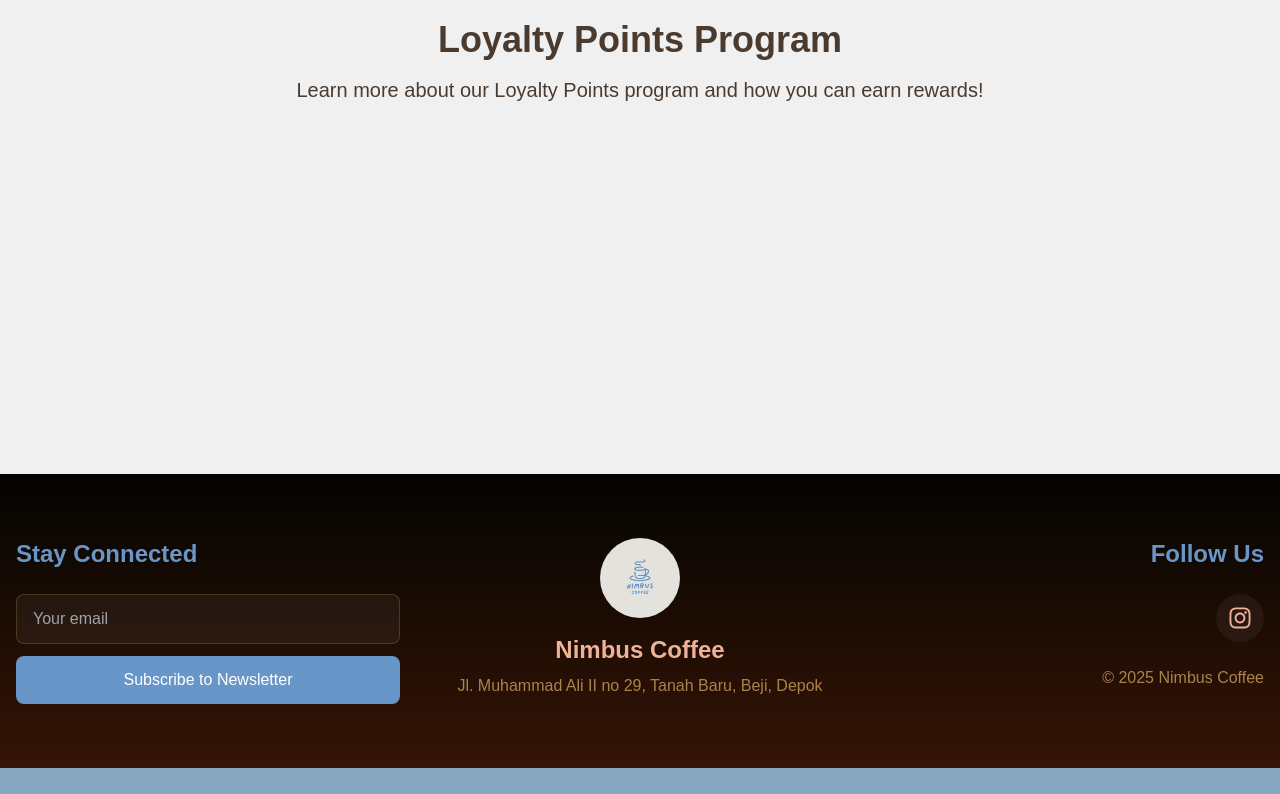
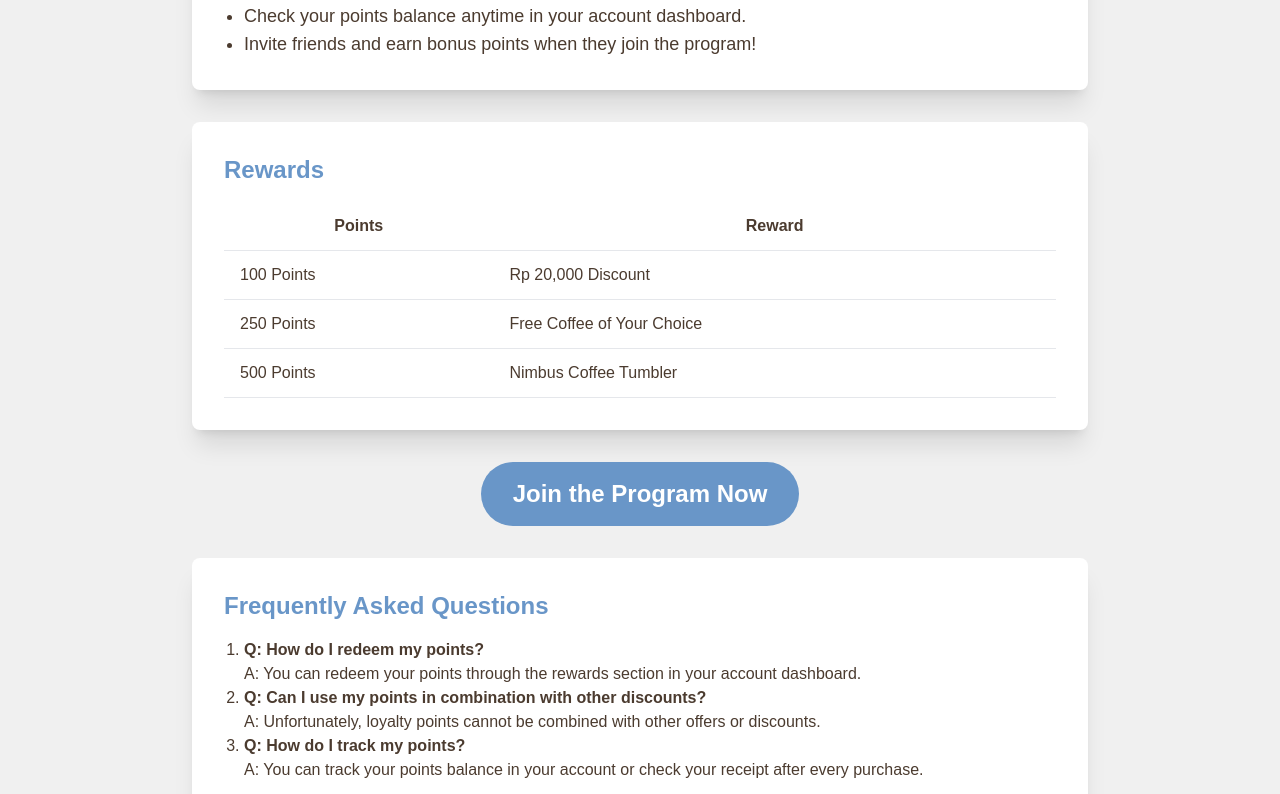
Before and after one commit to muhammadadmiral/nimbus-coffee-reborn, a React (Vite) app: page /loyalty-points in a window 1280 px wide. Shown: the part 326-1120 px from the top of the page. Before the commit the page ends 1094 px from the top, so only its background shows below. Built offline with nearby package versions, Linux system fonts and the light colour scheme.

Commit message:
feat: add the loyalty points pages

```diff
--- a/src/pages/LoyaltyPoints.jsx
+++ b/src/pages/LoyaltyPoints.jsx
@@ -1,13 +1,102 @@
 import React from "react";
+import { motion } from "framer-motion";
 
 const LoyaltyPoints = () => {
   return (
     <div className="min-h-screen flex flex-col justify-center items-center bg-[#f0f0f0] p-10">
-      <h1 className="text-4xl font-bold mb-4">Loyalty Points Program</h1>
-      <p className="text-xl mb-6">
+      <motion.h1
+        className="text-4xl font-bold text-[#6996c8] mb-4"
+        initial={{ opacity: 0 }}
+        animate={{ opacity: 1 }}
+        transition={{ duration: 1 }}
+      >
+        Loyalty Points Program
+      </motion.h1>
+
+      <motion.p
+        className="text-xl mb-6 text-center text-[#4B3B2F]"
+        initial={{ opacity: 0 }}
+        animate={{ opacity: 1 }}
+        transition={{ duration: 1, delay: 0.5 }}
+      >
         Learn more about our Loyalty Points program and how you can earn rewards!
-      </p>
-      {/* Add details about the loyalty program */}
+      </motion.p>
+
+      {/* Loyalty Points Info Section */}
+      <div className="bg-white p-8 rounded-lg shadow-xl mb-8 max-w-4xl w-full">
+        <h2 className="text-2xl font-semibold text-[#6996c8] mb-4">
+          How It Works
+        </h2>
+        <p className="text-lg text-[#4B3B2F] mb-4">
+          Earn loyalty points with every purchase! Here's how it works:
+        </p>
+        <ul className="list-disc pl-5 text-[#4B3B2F] text-lg">
+          <li>Earn 1 point for every Rp 10,000 spent at Nimbus Coffee.</li>
+          <li>Redeem your points for exciting rewards like discounts and freebies.</li>
+          <li>Check your points balance anytime in your account dashboard.</li>
+          <li>Invite friends and earn bonus points when they join the program!</li>
+        </ul>
+      </div>
+
+      {/* Rewards Table */}
+      <motion.div
+        className="bg-white p-8 rounded-lg shadow-xl mb-8 max-w-4xl w-full"
+        initial={{ opacity: 0 }}
+        animate={{ opacity: 1 }}
+        transition={{ duration: 1, delay: 1 }}
+      >
+        <h2 className="text-2xl font-semibold text-[#6996c8] mb-4">Rewards</h2>
+        <table className="min-w-full table-auto text-[#4B3B2F]">
+          <thead>
+            <tr>
+              <th className="py-3 px-4 border-b">Points</th>
+              <th className="py-3 px-4 border-b">Reward</th>
+            </tr>
+          </thead>
+          <tbody>
+            <tr>
+              <td className="py-3 px-4 border-b">100 Points</td>
+              <td className="py-3 px-4 border-b">Rp 20,000 Discount</td>
+            </tr>
+            <tr>
+              <td className="py-3 px-4 border-b">250 Points</td>
+              <td className="py-3 px-4 border-b">Free Coffee of Your Choice</td>
+            </tr>
+            <tr>
+              <td className="py-3 px-4 border-b">500 Points</td>
+              <td className="py-3 px-4 border-b">Nimbus Coffee Tumbler</td>
+            </tr>
+          </tbody>
+        </table>
+      </motion.div>
+
+      {/* Join Program Button */}
+      <motion.div
+        className="bg-[#6996c8] text-white py-4 px-8 rounded-full cursor-pointer"
+        whileHover={{ scale: 1.05 }}
+        whileTap={{ scale: 0.95 }}
+      >
+        <h3 className="text-center text-2xl font-semibold">Join the Program Now</h3>
+      </motion.div>
+
+      {/* FAQ Section */}
+      <div className="bg-white p-8 rounded-lg shadow-xl mt-8 mb-8 max-w-4xl w-full">
+        <h2 className="text-2xl font-semibold text-[#6996c8] mb-4">Frequently Asked Questions</h2>
+        <ul className="list-decimal pl-5 text-[#4B3B2F]">
+          <li>
+            <strong>Q: How do I redeem my points?</strong>
+            <p>A: You can redeem your points through the rewards section in your account dashboard.</p>
+          </li>
+          <li>
+            <strong>Q: Can I use my points in combination with other discounts?</strong>
+            <p>A: Unfortunately, loyalty points cannot be combined with other offers or discounts.</p>
+          </li>
+          <li>
+            <strong>Q: How do I track my points?</strong>
+            <p>A: You can track your points balance in your account or check your receipt after every purchase.</p>
+          </li>
+        </ul>
+      </div>
     </div>
   );
 };
```
